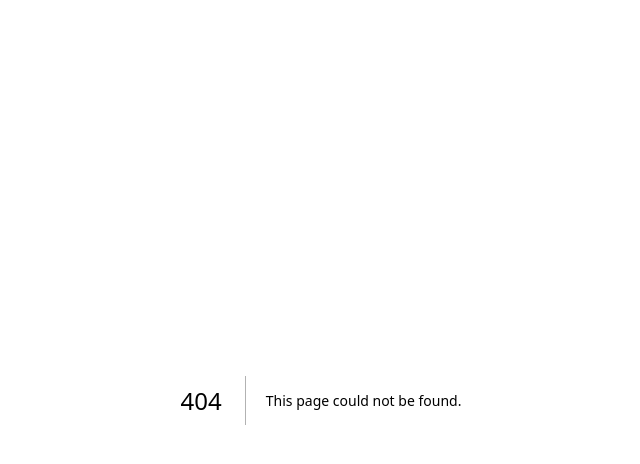
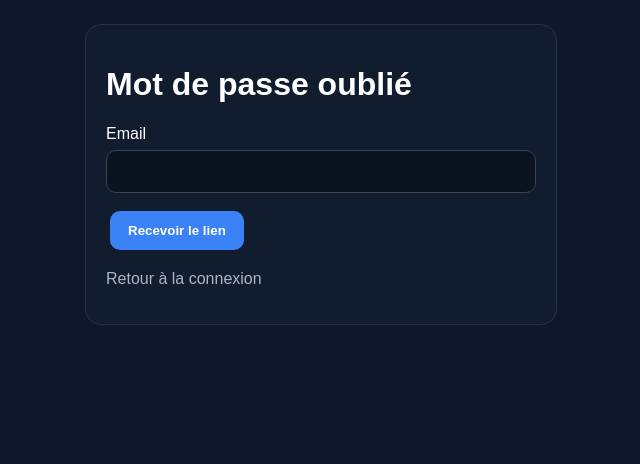
Before and after one commit to abpa80-netizen/vision-platform, a Next.js app: page /forgot-password in a window 1280 px wide. Before the commit this address had no page. Shown: the top 464 px of the page, without its empty margins (319-959 px from the left). Built offline with nearby package versions, Linux system fonts and the light colour scheme.

Commit message:
feat(auth): add owner signup and password recovery

```diff
--- /dev/null
+++ b/app/forgot-password/page.tsx
@@ -0,0 +1,13 @@
+"use client";
+import {useState} from "react";
+import Link from "next/link";
+import {createClient} from "../../lib/supabase";
+
+export default function ForgotPassword(){
+ const [email,setEmail]=useState("");const [message,setMessage]=useState("");const [error,setError]=useState("");const [loading,setLoading]=useState(false);
+ async function submit(e:React.FormEvent){e.preventDefault();setLoading(true);setError("");setMessage("");
+ const {error}=await createClient().auth.resetPasswordForEmail(email.trim().toLowerCase(),{redirectTo:window.location.origin+"/reset-password"});
+ if(error)setError(error.message);else setMessage("Si cette adresse existe, un lien de réinitialisation vient d'être envoyé.");
+ setLoading(false);}
+ return <main className="container" style={{maxWidth:520}}><div className="card"><h1>Mot de passe oublié</h1><form onSubmit={submit}><label>Email</label><input className="input" type="email" value={email} onChange={e=>setEmail(e.target.value)} required/>{error&&<p className="danger">{error}</p>}{message&&<p className="ok">{message}</p>}<button className="btn" disabled={loading}>{loading?"Envoi...":"Recevoir le lien"}</button></form><p><Link href="/login" className="muted">Retour à la connexion</Link></p></div></main>
+}
```
